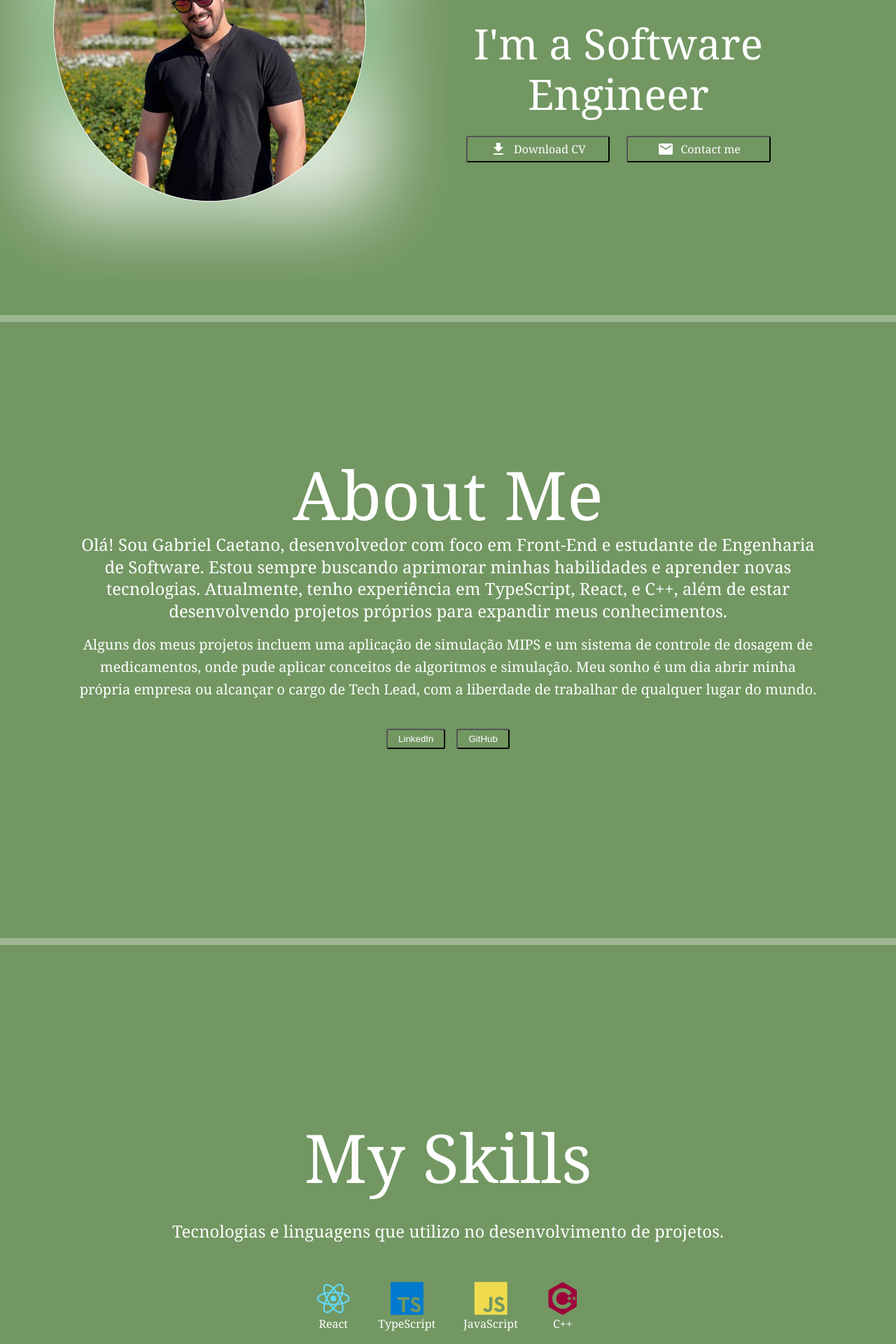
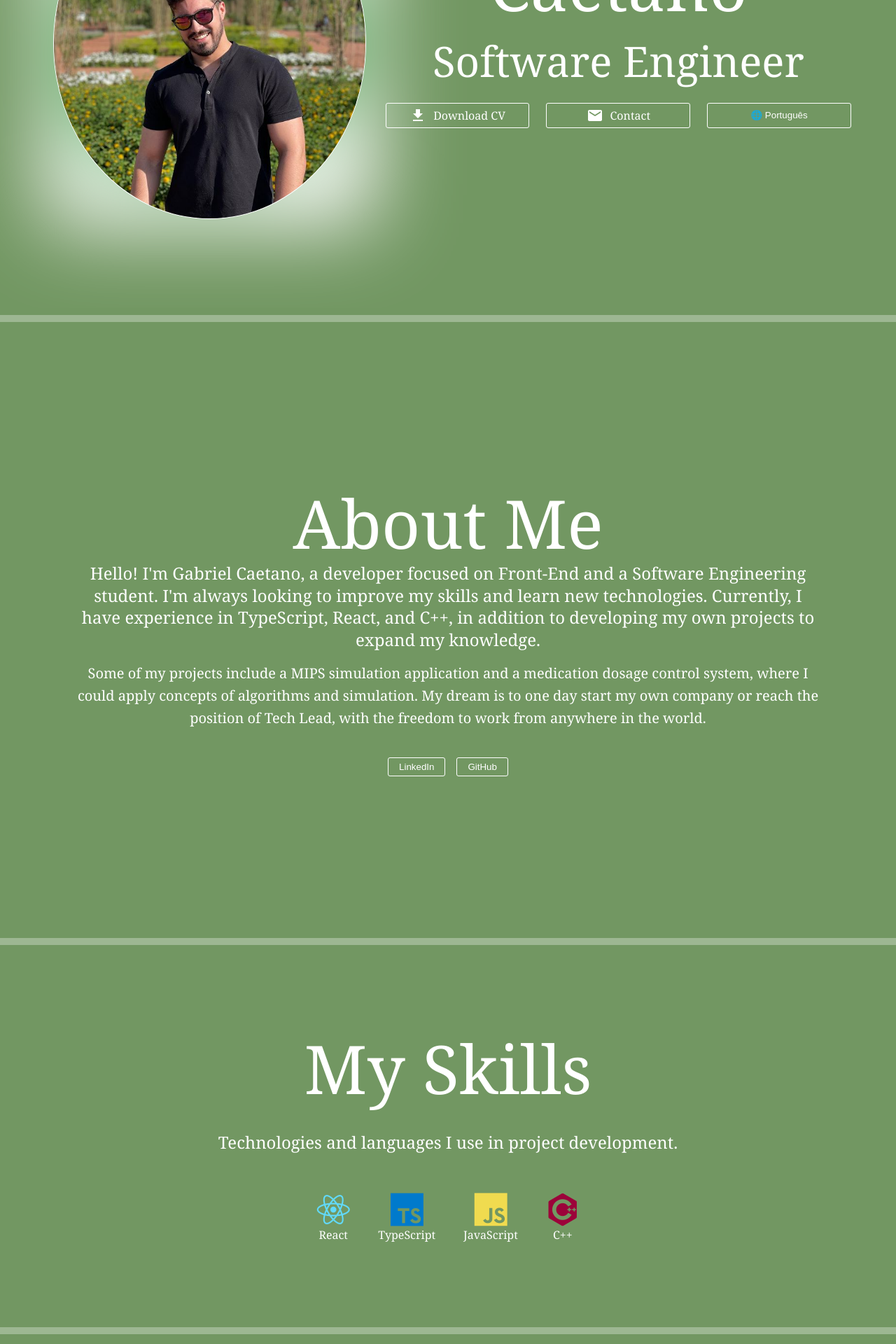
Before and after one commit to GabrielCaetanoo/my-portfolio, a React (Vite) app in the folder my-portfolio/: page / in a window 1280 px wide. Shown: the part 360-2280 px from the top of the page at 70% size. Built offline with nearby package versions, Linux system fonts and the light colour scheme; no server answers.

Commit message:
Translation EN/PT

```diff
--- a/my-portfolio/package.json
+++ b/my-portfolio/package.json
@@ -17,8 +17,10 @@
     "@tsparticles/preset-links": "^3.1.0",
     "@tsparticles/react": "^3.0.0",
     "devicon": "^2.16.0",
+    "i18next": "^23.16.4",
     "react": "^18.3.1",
     "react-dom": "^18.3.1",
+    "react-i18next": "^15.1.0",
     "react-tsparticles": "^2.12.2",
     "tsparticles": "^3.5.0",
     "tsparticles-engine": "^2.12.0"
--- a/my-portfolio/src/components/Projects/Projects.tsx
+++ b/my-portfolio/src/components/Projects/Projects.tsx
@@ -30,7 +30,7 @@ const Projects = () => {
             }}
         >
             <Typography variant="h1" color={theme.palette.primary.contrastText} textAlign="center">
-                Projects
+                Projetos
             </Typography>
             {projects.length > 0 ? (
                 <Box sx={{ display: 'grid', gridTemplateColumns: { xs: '1fr', sm: '1fr 1fr', md: '1fr 1fr 1fr' }, gap: 2, width: '100%' }}>
@@ -52,7 +52,7 @@ const Projects = () => {
                                     target="_blank"
                                     rel="noopener noreferrer"
                                 >
-                                    View on GitHub
+                                    Veja no GitHUB
                                 </Button>
                             </CardActions>
                         </Card>
--- a/my-portfolio/src/components/StyledButton/NavBar/NavBar.tsx
+++ b/my-portfolio/src/components/StyledButton/NavBar/NavBar.tsx
@@ -15,9 +15,9 @@ const NavBar = ({ onAboutClick, onSkillsClick, onProjectsClick }: NavBarProps) =
     return (
         <AppBar position="absolute">
             <StyledToolbar>
-                <MenuItem onClick={onAboutClick}>About</MenuItem>
-                <MenuItem onClick={onSkillsClick}>Skills</MenuItem>
-                <MenuItem onClick={onProjectsClick}>Projects</MenuItem>
+                <MenuItem onClick={onAboutClick}>Sobre Mim</MenuItem>
+                <MenuItem onClick={onSkillsClick}>Habilidades</MenuItem>
+                <MenuItem onClick={onProjectsClick}>Projetos</MenuItem>
             </StyledToolbar>
         </AppBar>
     );
--- a/my-portfolio/src/components/StyledButton/StyledButton.tsx
+++ b/my-portfolio/src/components/StyledButton/StyledButton.tsx
@@ -1,17 +1,16 @@
-import { styled } from "@mui/material"
-import { ReactNode } from "react"
+import { styled } from "@mui/material/styles"; // Importação do styled de um local diferente
+import { ReactNode } from "react";
+import { SxProps } from "@mui/material/styles";
 
 interface StyledButtonProps {
-    children: ReactNode
-    onClick: () => void
+    children: ReactNode;
+    onClick: () => void;
+    sx?: SxProps; // Alterado para usar SxProps
 }
 
-
-const StyledButton: React.FC <StyledButtonProps> = ({ children,onClick }) => {
-
-    const StyledButton = styled("button")(({ theme }) => ({
+const CustomButton = styled("button")(({ theme }) => ({
     backgroundColor: "transparent",
-        border: '1px solid ${theme.palette.primary.contrastText}',
+    border: `1px solid ${theme.palette.primary.contrastText}`, // Corrigido para usar crase
     borderRadius: "3px",
     padding: "5px 15px",
     width: "100%",
@@ -21,19 +20,16 @@ const StyledButton: React.FC <StyledButtonProps> = ({ children,onClick }) => {
     justifyContent: "center",
     gap: "10px",
     '&:hover': {
-            backgroundColor: theme.palette.success.main
-        }
+        backgroundColor: theme.palette.success.main,
+    },
+}));
 
-
-      }))
-
+const StyledButton: React.FC<StyledButtonProps> = ({ children, onClick, sx }) => {
     return (
-        <>
-            <StyledButton onClick={onClick}>
+        <CustomButton onClick={onClick} style={sx as React.CSSProperties}>
             {children}
-            </StyledButton>
-        </>
-    )
-}
+        </CustomButton>
+    );
+};
 
 export default StyledButton;
--- a/my-portfolio/src/pages/Home/sections/Hero/Hero.tsx
+++ b/my-portfolio/src/pages/Home/sections/Hero/Hero.tsx
@@ -1,4 +1,4 @@
-import { Grid, styled, Container, Typography, Box } from "@mui/material";
+import { Grid, Container, Typography, Box } from "@mui/material";
 import Avatar from "../../../../assets/images/avatar.jpg";
 import DownloadIcon from '@mui/icons-material/Download';
 import EmailIcon from '@mui/icons-material/Email';
@@ -7,6 +7,10 @@ import StyledButton from "../../../../components/StyledButton/StyledButton";
 import theme from "../../../../theme";
 import { RefObject } from "react";
 import Projects from '../../../../components/Projects/Projects';
+import i18n from '../../../../../src/public/i18n';
+import React from 'react';
+import translationsEN from '../../../../../src/public/locales/en/translation.json'; // Importando traduções em inglês
+import translationsPT from '../../../../../src/public/locales/pt/translation.json'; // Importando traduções em português
 
 interface HeroProps {
     aboutRef: RefObject<HTMLDivElement>;
@@ -14,72 +18,45 @@ interface HeroProps {
     projectsRef: RefObject<HTMLDivElement>;
 }
 
-const Hero = ({ aboutRef, skillsRef, projectsRef}: HeroProps) => {
+const Hero = ({ aboutRef, skillsRef, projectsRef }: HeroProps) => {
+    const [lang, setLang] = React.useState('en');
 
-    const Separator = styled("div")(() => ({
-        borderBottom: "10px solid rgba(255, 255, 255, 0.3)", // Altere a cor e espessura conforme necessário
-        margin: "10px 0", // Espaçamento acima e abaixo da linha
-    }));
+    const toggleLanguage = () => {
+        const newLang = lang === 'en' ? 'pt' : 'en';
+        i18n.changeLanguage(newLang).then(() => {
+            console.log("Linguagem alterada para:", newLang);
+            setLang(newLang);
+        });
+    };
 
-    const StyledHero = styled("div")(({ theme }) => ({
+    const translations = lang === 'en' ? translationsEN : translationsPT; // Escolhendo traduções com base na linguagem
+
+    return (
+        <>
+            <div style={{
                 backgroundColor: theme.palette.primary.main,
                 height: "100vh",
                 display: "flex",
                 alignItems: "center",
                 position: 'relative',
                 overflow: 'hidden',
-        [theme.breakpoints.up('xs')]: {
                 paddingTop: "50px"
-        },
-        [theme.breakpoints.up('md')]: {
-            paddingTop: "0"
-        }
-    }));
-
-    const StyledHero2 = styled("div")(({ theme }) => ({
-        backgroundColor: theme.palette.primary.main,
-        display: "flex",
-        flexDirection: "column",
-        alignItems: "center", // Alinhamento central
-        justifyContent: "center", // Centraliza verticalmente
-        position: 'relative',
-        overflow: 'hidden',
-        padding: theme.spacing(10),
-        margin: theme.spacing(5, 0), // Margem vertical
-        minHeight: "100vh", // Altura mínima
-        [theme.breakpoints.up('xs')]: {
-            paddingTop: "50px"
-        },
-        [theme.breakpoints.up('md')]: {
-            paddingTop: "0"
-        }
-    }));
-
-
-    const StyledImg = styled("img")(() => ({
-        width: "95%",
-        borderRadius: "50%",
-        border: `1px solid ${theme.palette.primary.contrastText}`,
-    }));
-
-    return (
-        <>
-            <StyledHero>
+            }}>
                 <Box position="absolute" top={0} left={0} width="100%" height="100%" zIndex={-1} />
                 <Container maxWidth="lg" sx={{ zIndex: 1, position: 'relative' }}>
                     <Grid container spacing={2}>
                         <Grid item xs={12} md={5}>
                             <Box position="relative" textAlign="center">
-                                <AnimatedBackground/>
-                                <StyledImg src={Avatar} />
+                                <AnimatedBackground />
+                                <img src={Avatar} style={{ width: "95%", borderRadius: "50%", border: `1px solid ${theme.palette.primary.contrastText}` }} />
                             </Box>
                         </Grid>
                         <Grid item xs={12} md={7}>
                             <Typography color="primary.contrastText" variant="h1" textAlign="center" pb={2}>
-                                Gabriel Caetano
+                                {translations.hero.name}
                             </Typography>
                             <Typography color="primary.contrastText" variant="h2" textAlign="center">
-                                I'm a Software Engineer
+                                {translations.hero.title}
                             </Typography>
                             <Grid container display="flex" justifyContent="center" spacing={3} pt={3}>
                                 <Grid item xs={12} md={4} display="flex" justifyContent="center">
@@ -90,59 +67,90 @@ const Hero = ({ aboutRef, skillsRef, projectsRef}: HeroProps) => {
                                         link.click();
                                     }}>
                                         <DownloadIcon />
-                                        <Typography>Download CV</Typography>
+                                        <Typography>{translations.hero.downloadCV}</Typography>
                                     </StyledButton>
                                 </Grid>
                                 <Grid item xs={12} md={4} display="flex" justifyContent="center">
                                     <StyledButton onClick={() => { window.location.href = "mailto:gabrielc0202@hotmail.com" }}>
                                         <EmailIcon />
-                                        <Typography>Contact me</Typography>
+                                        <Typography>{translations.hero.contact}</Typography>
+                                    </StyledButton>
+                                </Grid>
+                                <Grid item xs={12} md={4} display="flex" justifyContent="center">
+                                <StyledButton onClick={toggleLanguage}>
+    🌐 {lang === 'en' ? translations.hero.languageToggle.toPortuguese : translations.hero.languageToggle.toEnglish}
 </StyledButton>
     </Grid>
                             </Grid>
                         </Grid>
                     </Grid>
                 </Container>
-            </StyledHero>
-            <Separator /> {/* Linha de separação */}
+            </div>
 
-        {/* Seção "About" */}
-            <StyledHero2 ref={aboutRef}>
+            <div style={{
+                borderBottom: "10px solid rgba(255, 255, 255, 0.3)",
+                margin: "10px 0",
+            }} />
+
+            <div ref={aboutRef} style={{
+                backgroundColor: theme.palette.primary.main,
+                display: "flex",
+                flexDirection: "column",
+                alignItems: "center",
+                justifyContent: "center",
+                position: 'relative',
+                overflow: 'hidden',
+                padding: theme.spacing(10),
+                margin: theme.spacing(5, 0),
+                minHeight: "100vh",
+            }}>
                 <Container maxWidth="lg">
                     <Typography color="primary.contrastText" variant="h1" textAlign="center">
-                    About Me
+                        {translations.hero.aboutMe}
                     </Typography>
                     <Typography color="primary.contrastText" variant="h5" textAlign="center" paragraph>
-                    Olá! Sou Gabriel Caetano, desenvolvedor com foco em Front-End e estudante de Engenharia de Software. Estou sempre buscando aprimorar minhas habilidades e aprender novas tecnologias. Atualmente, tenho experiência em TypeScript, React, e C++, além de estar desenvolvendo projetos próprios para expandir meus conhecimentos.
+                        {translations.hero.introduction}
                     </Typography>
                     <Typography color="primary.contrastText" variant="h6" textAlign="center" paragraph>
-                    Alguns dos meus projetos incluem uma aplicação de simulação MIPS e um sistema de controle de dosagem de medicamentos, onde pude aplicar conceitos de algoritmos e simulação. Meu sonho é um dia abrir minha própria empresa ou alcançar o cargo de Tech Lead, com a liberdade de trabalhar de qualquer lugar do mundo.
+                        {translations.hero.projects}
                     </Typography>
                     <Grid container justifyContent="center" spacing={2} sx={{ pt: 3 }}>
                         <Grid item>
                             <StyledButton onClick={() => window.open("https://www.linkedin.com/in/gabriel-caetano-7a454b149/", "_blank")}>
-                    LinkedIn
+                                {translations.hero.linkedin}
                             </StyledButton>
                         </Grid>
                         <Grid item>
                             <StyledButton onClick={() => window.open("https://github.com/GabrielCaetanoo", "_blank")}>
-                    GitHub
+                                {translations.hero.github}
                             </StyledButton>
                         </Grid>
                     </Grid>
                 </Container>
-            </StyledHero2>
-<Separator /> {/* Linha de separação */}
+            </div>
 
+            <div style={{
+                borderBottom: "10px solid rgba(255, 255, 255, 0.3)",
+                margin: "10px 0",
+            }} />
 
-       {/* Seção "My Skills" */}
-<StyledHero2 ref={skillsRef} >
-    <Container maxWidth="lg" >
+            <div ref={skillsRef} style={{
+                backgroundColor: theme.palette.primary.main,
+                display: "flex",
+                flexDirection: "column",
+                alignItems: "center",
+                justifyContent: "center",
+                position: 'relative',
+                overflow: 'hidden',
+                padding: theme.spacing(10),
+                margin: theme.spacing(5, 0),
+            }}>
+                <Container maxWidth="lg">
                     <Typography color="primary.contrastText" variant="h1" textAlign="center" gutterBottom>
-            My Skills
+                        {translations.hero.mySkills}
                     </Typography>
                     <Typography color="primary.contrastText" variant="h5" textAlign="center" paragraph>
-            Tecnologias e linguagens que utilizo no desenvolvimento de projetos.
+                        {translations.hero.skillsIntro}
                     </Typography>
                     <Grid container spacing={5} justifyContent="center" sx={{ pt: 5 }}>
                         {/* Ícones das tecnologias */}
@@ -170,18 +178,28 @@ const Hero = ({ aboutRef, skillsRef, projectsRef}: HeroProps) => {
                                 <Typography color="primary.contrastText">C++</Typography>
                             </Box>
                         </Grid>
-            {/* Adicione mais itens conforme necessário */}
                     </Grid>
                 </Container>
-</StyledHero2>
-<Separator  /> {/* Linha de separação */}
-<StyledHero2 ref={projectsRef} sx={{ padding: theme.spacing(4, 0) }}>
+            </div>
+
+            <div style={{
+                borderBottom: "10px solid rgba(255, 255, 255, 0.3)",
+                margin: "10px 0",
+            }} />
+
+            <div ref={projectsRef} style={{
+                padding: theme.spacing(4, 0),
+            }}>
                 <Projects />
-</StyledHero2>
-            <Separator /> {/* Linha de separação */}
+            </div>
 
+            <div style={{
+                borderBottom: "10px solid rgba(255, 255, 255, 0.3)",
+                margin: "10px 0",
+            }} />
         </>
     );
 };
 
 export default Hero;
+``
--- /dev/null
+++ b/my-portfolio/src/public/i18n.ts
@@ -0,0 +1,17 @@
+import i18n from 'i18next';
+import { initReactI18next } from 'react-i18next';
+import translationEN from './locales/en/translation.json';
+import translationPT from './locales/pt/translation.json';
+
+
+i18n.use(initReactI18next).init({
+  resources: {
+    en: { translation: translationEN },
+    pt: { translation: translationPT },
+  },
+  lng: 'en', // Idioma padrão
+  fallbackLng: 'en',
+  interpolation: { escapeValue: false },
+});
+
+export default i18n;
--- /dev/null
+++ b/my-portfolio/src/public/locales/en/translation.json
@@ -0,0 +1,19 @@
+{
+    "hero": {
+        "name": "Gabriel Caetano",
+        "title": "Software Engineer",
+        "downloadCV": "Download CV",
+        "contact": "Contact",
+        "aboutMe": "About Me",
+        "introduction": "Hello! I'm Gabriel Caetano, a developer focused on Front-End and a Software Engineering student. I'm always looking to improve my skills and learn new technologies. Currently, I have experience in TypeScript, React, and C++, in addition to developing my own projects to expand my knowledge.",
+        "projects": "Some of my projects include a MIPS simulation application and a medication dosage control system, where I could apply concepts of algorithms and simulation. My dream is to one day start my own company or reach the position of Tech Lead, with the freedom to work from anywhere in the world.",
+        "mySkills": "My Skills",
+        "skillsIntro": "Technologies and languages I use in project development.",
+        "linkedin": "LinkedIn",
+        "github": "GitHub",
+        "languageToggle": {
+            "toPortuguese": "Português",
+            "toEnglish": "English"
+        }
+    }
+}
--- /dev/null
+++ b/my-portfolio/src/public/locales/pt/translation.json
@@ -0,0 +1,19 @@
+{
+    "hero": {
+        "name": "Gabriel Caetano",
+        "title": "Engenheiro de Software",
+        "downloadCV": "Baixar CV",
+        "contact": "Contato",
+        "aboutMe": "Sobre Mim",
+        "introduction": "Olá! Sou Gabriel Caetano, desenvolvedor com foco em Front-End e estudante de Engenharia de Software. Estou sempre buscando aprimorar minhas habilidades e aprender novas tecnologias. Atualmente, tenho experiência em TypeScript, React e C++, além de estar desenvolvendo projetos próprios para expandir meus conhecimentos.",
+        "projects": "Alguns dos meus projetos incluem uma aplicação de simulação MIPS e um sistema de controle de dosagem de medicamentos, onde pude aplicar conceitos de algoritmos e simulação. Meu sonho é um dia abrir minha própria empresa ou alcançar o cargo de Tech Lead, com a liberdade de trabalhar de qualquer lugar do mundo.",
+        "mySkills": "Minhas Habilidades",
+        "skillsIntro": "Tecnologias e linguagens que utilizo no desenvolvimento de projetos.",
+        "linkedin": "LinkedIn",
+        "github": "GitHub",
+        "languageToggle": {
+            "toPortuguese": "Português",
+            "toEnglish": "English"
+        }
+    }
+}
--- a/my-portfolio/src/theme.ts
+++ b/my-portfolio/src/theme.ts
@@ -17,7 +17,7 @@ let theme = createTheme({
         },
     },
     typography: {
-        fontFamily: "Cambria"
+        fontFamily: '"Poppins", Cambria, sans-serif'
     }
 });
 
```
Also changed, not shown: 1 other file (tests, documents, lock files or other folders). Lines whose indentation alone changed are shown as unchanged.
